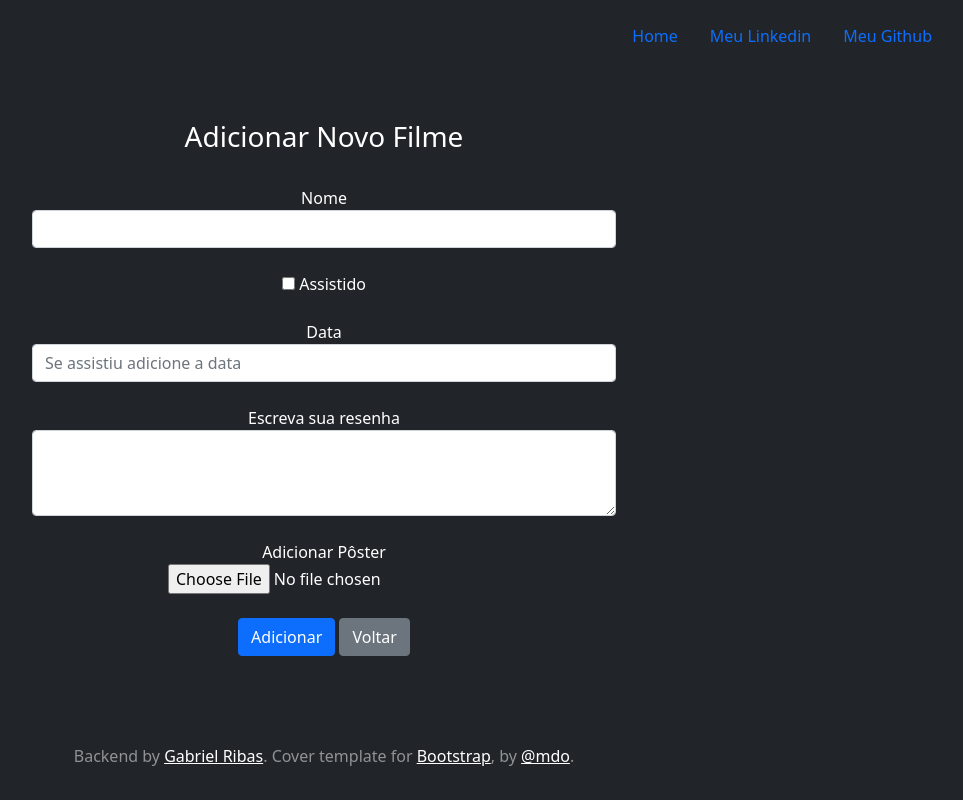
After one commit to gabrielrbas/my_movies_list, a Django app: template home/templates/home/new_movie.html in a window 1280 px wide. The commit adds this page. Shown: the whole page, without its empty margins (316-1279 px from the left). Run offline with Django 3.2, Linux system fonts and the light colour scheme; the template is opened without the code that fills it, so the values that code supplies are empty; some libraries are stand-ins or nearby versions.

Commit message:
added view new_movie.html

```diff
--- a/home/templates/home/detail.html
+++ b/home/templates/home/detail.html
@@ -1,4 +1,6 @@
 {%extends 'base.html'%}
+
+{%block tab%}{{movie.name|title}} - Minha Lista de Filmes{%endblock%}
 
 {%block content%}
 <h7>⠀⠀⠀⠀⠀⠀⠀⠀⠀</h7>
--- /dev/null
+++ b/home/templates/home/new_movie.html
@@ -0,0 +1,69 @@
+{%extends 'base.html'%}
+
+{%block tab%}Novo Filme - Minha Lista de Filmes{%endblock%}
+
+{%block content%}
+<div class="container-fluid">
+	<div class="row">
+		<div class="col-md-12">
+			<div class="row">
+				<div class="col-md-3">
+						<h7>⠀⠀⠀⠀⠀⠀⠀⠀⠀</h7>
+                    </div>
+                    <div class="col-md-6">
+                        <h3 class="text-center">
+                            Adicionar Novo Filme
+                        </h3>
+                        <h7>⠀⠀⠀⠀⠀⠀⠀⠀⠀</h7>
+                        <form>
+                            <div class="form-group">
+                                <label for="inputName">Nome</label>
+                                <input type="text" class="form-control" id="inputName">
+                            </div>
+                        <h7>⠀⠀⠀⠀⠀⠀⠀⠀⠀</h7>
+                        <div class="checkbox">
+
+                            <label>
+                                <input type="checkbox" /> Assistido
+							</label>
+                        </div>
+                        <h7>⠀⠀⠀⠀⠀⠀⠀⠀⠀</h7>
+                        <div class="form-group">
+                            <label for="inputAddress2">Data</label>
+                            <input type="text" class="form-control" id="inputAddress2" placeholder="Se assistiu adicione a data">
+                        </div>
+                        <h7>⠀⠀⠀⠀⠀⠀⠀⠀⠀</h7>
+                        <div class="form-group">
+                            <label for="exampleFormControlTextarea1">Escreva sua resenha</label>
+                            <textarea class="form-control" id="exampleFormControlTextarea1" rows="3"></textarea>
+                          </div>
+                        <h7>⠀⠀⠀⠀⠀⠀⠀⠀⠀</h7>
+                        <div class="form-group">
+
+							<label for="exampleInputFile">
+								Adicionar Pôster
+							</label>
+                        </div>
+                        <div class="form-group">
+                            <input type="file" class="form-control-file" id="exampleInputFile" />
+						</div>
+                        <h7>⠀⠀⠀⠀⠀⠀⠀⠀⠀</h7>
+                        <div>
+                            <button type="submit" class="btn btn-primary">
+                                Adicionar
+                            </button>
+                            <a class="btn btn-secondary" href="{%url 'index'%}" role="button">Voltar</a>
+                        </div>
+                    </form>
+                    <h7>⠀⠀⠀⠀⠀⠀⠀⠀⠀</h7>
+				</div>
+				<div class="col-md-3">
+					<h3 class="text-right">
+						<h7>⠀⠀⠀⠀⠀⠀⠀⠀⠀</h7>
+					</h3>
+				</div>
+			</div>
+		</div>
+	</div>
+</div>
+{%endblock%}
--- a/templates/base.html
+++ b/templates/base.html
@@ -3,6 +3,7 @@
 <!doctype html>
 <html lang="en" class="h-100">
     <head>
+        <title>{%block tab%}{%endblock%}</title>
         {%include 'partials/_head.html'%}
     </head>
     <body class="d-flex h-100 text-center text-white bg-dark">
--- a/templates/partials/_head.html
+++ b/templates/partials/_head.html
@@ -6,7 +6,6 @@
     <meta name="author" content="Mark Otto, Jacob Thornton, and Bootstrap contributors">
     <meta name="backend" content="Gabriel Ribas">
     <meta name="generator" content="Hugo 0.83.1">
-    <title>Minha Lista de Filmes</title>
 
     <link rel="canonical" href="https://getbootstrap.com/docs/5.0/examples/cover/">
 
```
Also changed, not shown: home/templates/home/index.html (+19 -1 lines).
